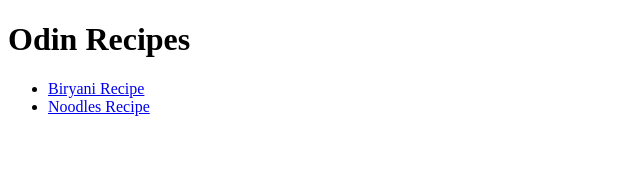
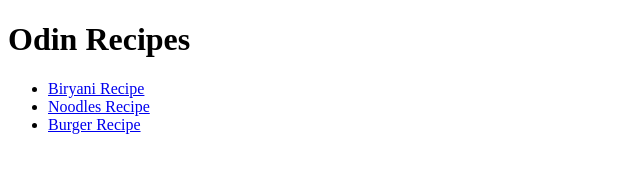
Before and after one commit to yangkai-s/odin-recipes, a plain HTML site: page index.html in a window 1280 px wide. Shown: the whole page, without its empty margins (0-640 px from the left). Drawn offline with Linux system fonts and the light colour scheme.

Commit message:
Add link in index.html to burger.html

```diff
--- a/index.html
+++ b/index.html
@@ -10,6 +10,7 @@
             <ul>
                 <li><a href="recipes/biryani.html">Biryani Recipe</a></li>
                 <li><a href="recipes/noodles.html">Noodles Recipe</a></li>
+                <li><a href="recipes/burger.html">Burger Recipe</a></li>
             </ul>
     </body>
 </html>
```
